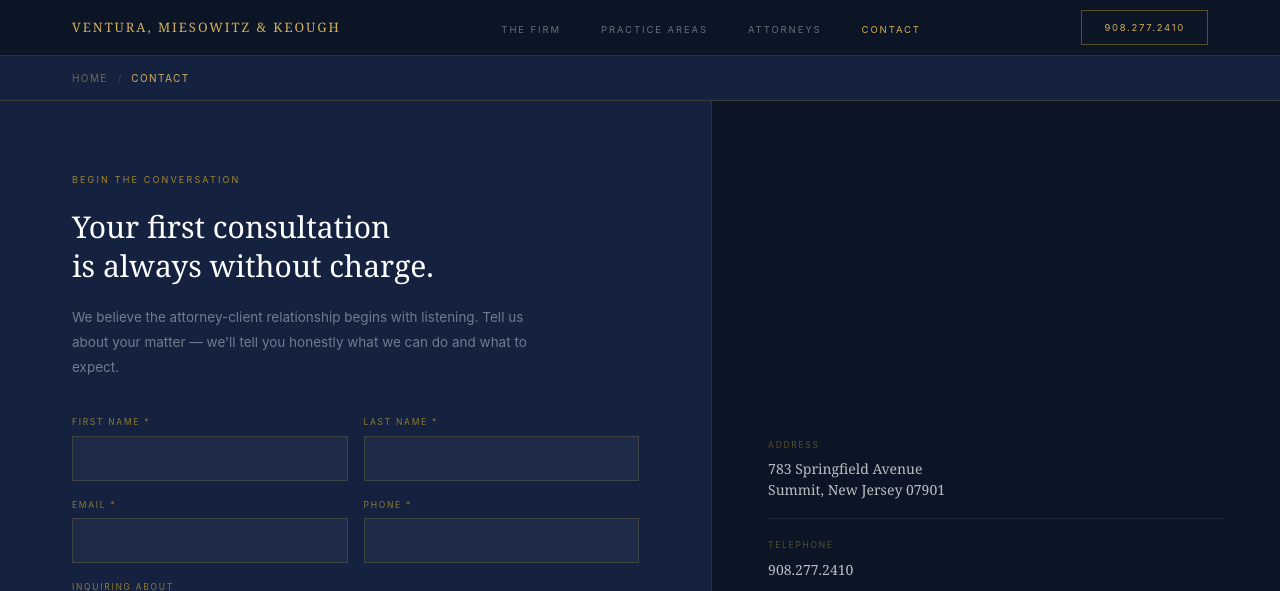
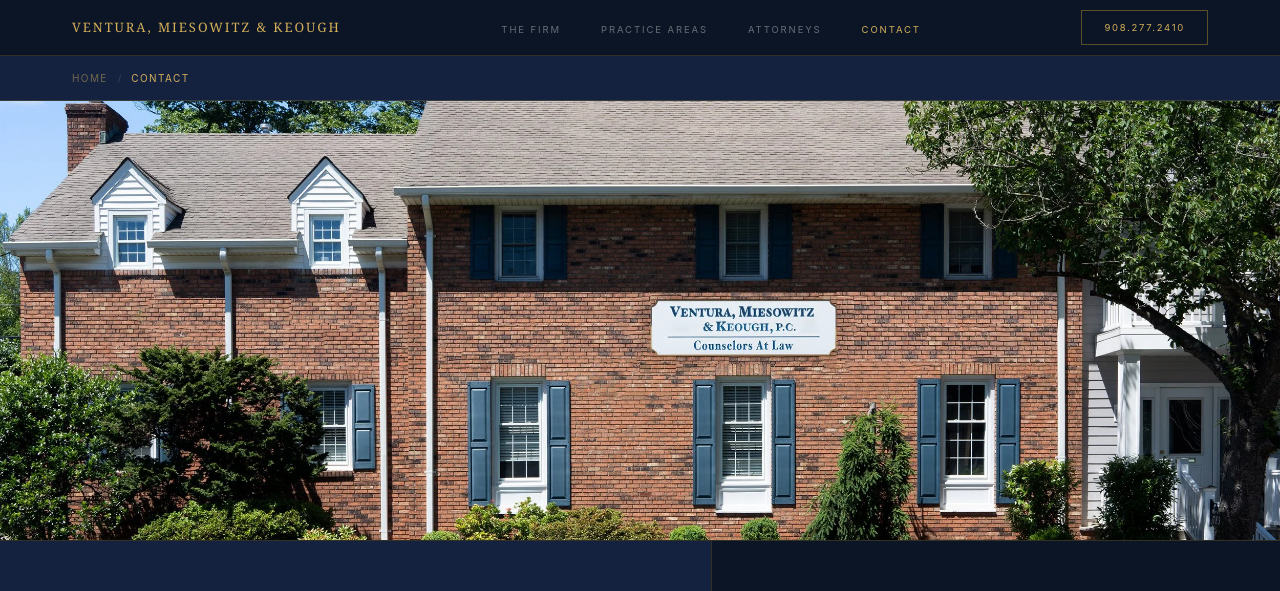
Before and after one commit to trinit-ai/summitlawyers, a React (Vite) app: page /contact in a window 1280 px wide. Shown: the top 591 px of the page. Built offline with nearby package versions, Linux system fonts and the light colour scheme; no server answers.

Commit message:
Add office building hero image to Contact page

```diff
--- a/src/pages/Contact.jsx
+++ b/src/pages/Contact.jsx
@@ -6,6 +6,9 @@ export default function Contact() {
   return (
     <>
       <Breadcrumb trail={[{ to: '/', label: 'Home' }, { label: 'Contact' }]} />
+      <div className="office-hero">
+        <img src="/office.webp" alt="Ventura, Miesowitz & Keough, P.C. — 783 Springfield Avenue, Summit, NJ" />
+      </div>
       <section className="cta">
         <div className="cta-left">
           <div className="eyebrow">Begin the Conversation</div>
--- a/src/styles/global.css
+++ b/src/styles/global.css
@@ -134,6 +134,25 @@ ul { list-style: none; }
   padding: 16px !important;
   border: 1px solid rgba(184,151,42,0.45) !important;
   color: var(--gold-lt) !important;
+}
+
+/* ── OFFICE HERO ── */
+.office-hero {
+  width: 100%;
+  height: 440px;
+  overflow: hidden;
+  background: var(--midnight);
+  border-bottom: 1px solid var(--rule-light);
+  position: relative;
+}
+.office-hero img {
+  width: 100%; height: 100%;
+  object-fit: cover;
+  object-position: center 60%;
+  display: block;
+}
+@media (max-width: 900px) {
+  .office-hero { height: 240px; }
 }
 
 /* ── MAP ── */
```
Also changed, not shown: public/office.webp (added).
